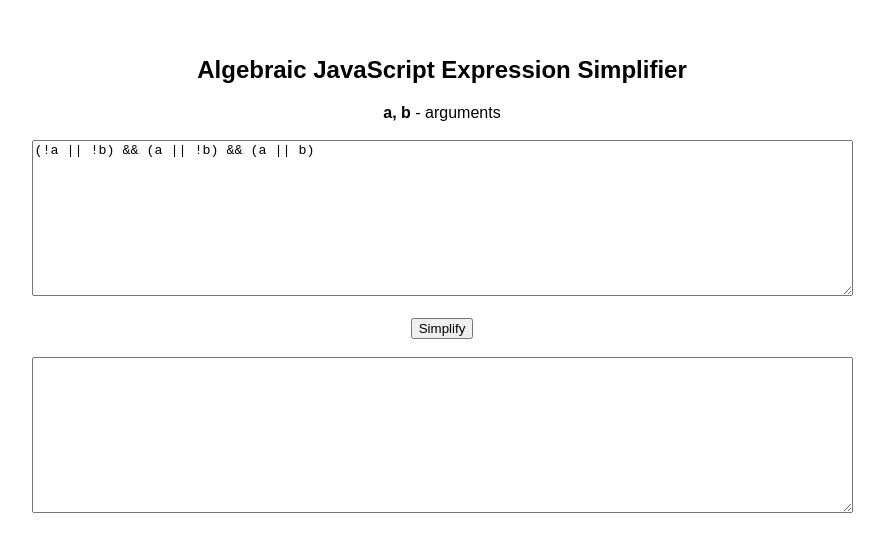
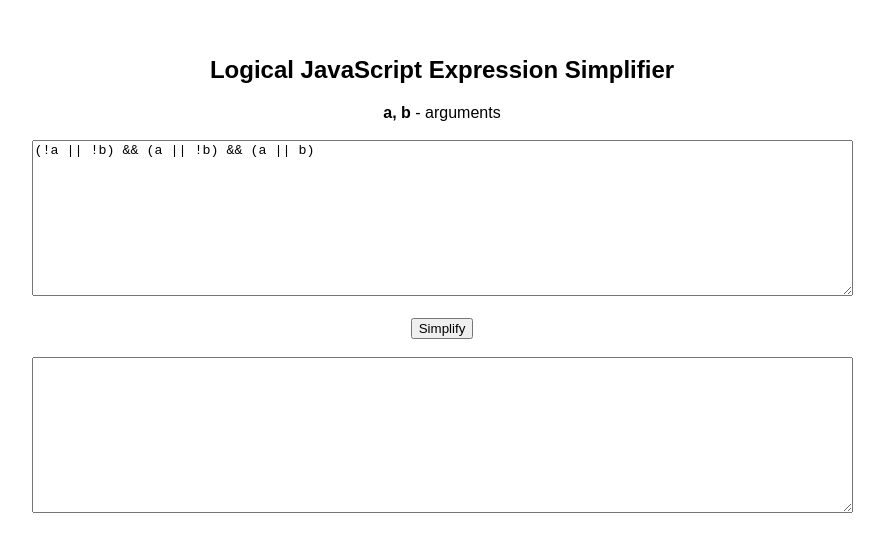
Before and after one commit to kvbc/algebruh_simplifier, a plain HTML site: page index.html in a window 1280 px wide. Shown: the part 260-800 px from the top of the page, without its empty margins (198-1082 px from the left). Drawn offline with Linux system fonts and the light colour scheme.

Commit message:
Update index.html

```diff
--- a/index.html
+++ b/index.html
@@ -1,7 +1,7 @@
 <!DOCTYPE html>
 <html>
 	<head>
-		<title>Algebruh Simplifier</title>
+		<title>Logical Simplifier</title>
 		<link rel="stylesheet" href="style.css">
 	</head>
 	<body>
@@ -21,7 +21,7 @@
 		<br>
 		<br>
 		<br>
-		<h2>Algebraic JavaScript Expression Simplifier</h2>
+		<h2>Logical JavaScript Expression Simplifier</h2>
 		<strong>a, b</strong> - arguments
 		<br>
 		<br>
```
